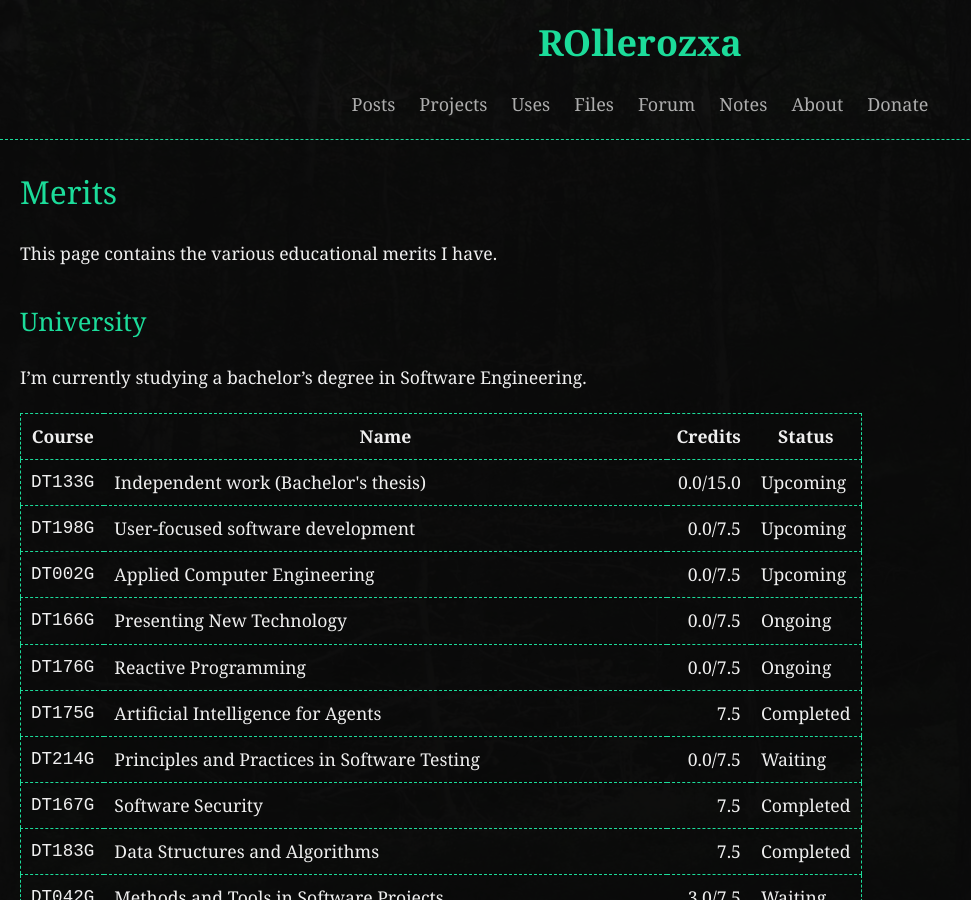
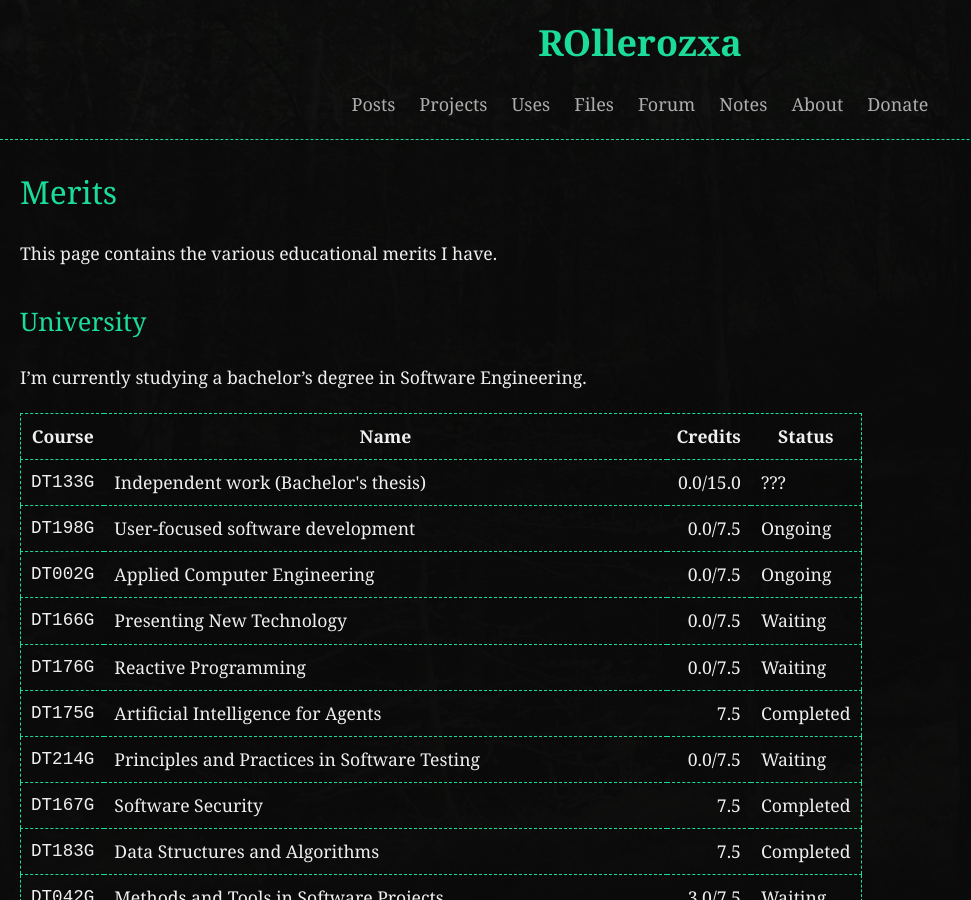
Before and after one commit to rollerozxa/voxelmanip.se, a Jekyll site: the page built from merits.md, in a window 1280 px wide and 900 px high. Shown: the whole window, without its empty margins (0-971 px from the left). Built offline with Jekyll 4.4.1, drawn with Linux system fonts in a browser that asks for light colours.

Commit message:
Update university merits

```diff
--- a/_data/merits/uni_se.yml
+++ b/_data/merits/uni_se.yml
@@ -3,31 +3,31 @@
   name: Independent work (Bachelor's thesis)
   credits: 0.0
   total_credits: 15.0
-  status: Upcoming
+  status: ???
 
 - id: DT198G
   name: User-focused software development
   credits: 0.0
   total_credits: 7.5
-  status: Upcoming
+  status: Ongoing
 
 - id: DT002G
   name: Applied Computer Engineering
   credits: 0.0
   total_credits: 7.5
-  status: Upcoming
+  status: Ongoing
 
 - id: DT166G
   name: Presenting New Technology
   credits: 0.0
   total_credits: 7.5
-  status: Ongoing
+  status: Waiting
 
 - id: DT176G
   name: Reactive Programming
   credits: 0.0
   total_credits: 7.5
-  status: Ongoing
+  status: Waiting
 
 - id: DT175G
   name: Artificial Intelligence for Agents
```
